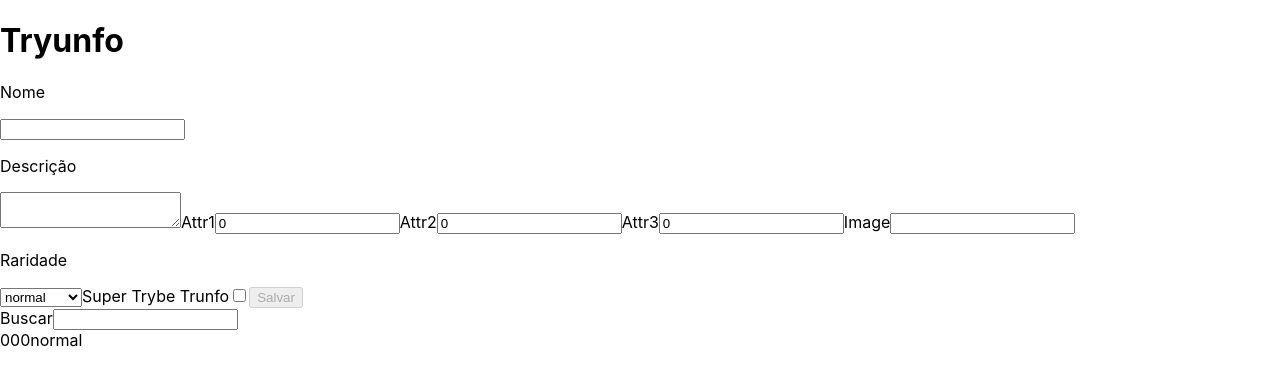
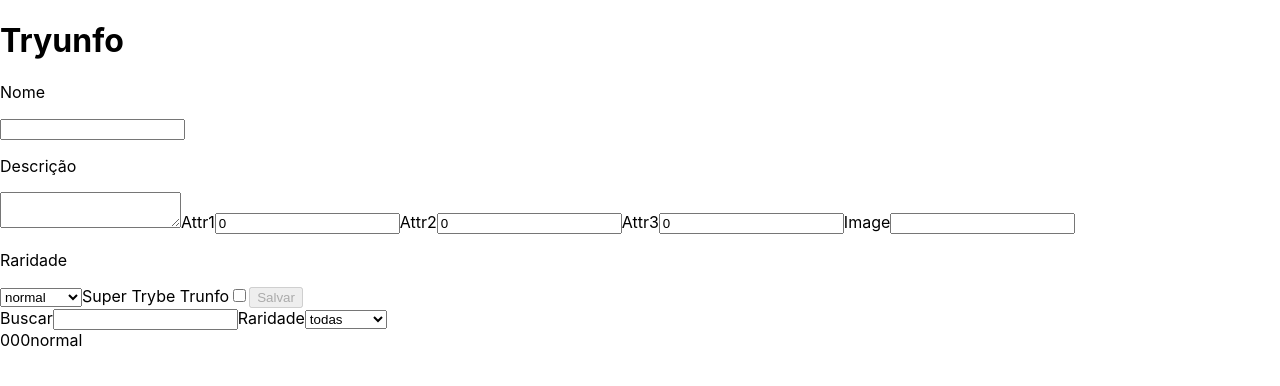
Before and after one commit to roberiodutra/tryunfo, a React (Create React App) app: page / in a window 1280 px wide. Shown: the top 386 px of the page. Built offline with nearby package versions, Linux system fonts and the light colour scheme.

Commit message:
feat: add funcionalidade para filtragem pela raridade do card

```diff
--- a/src/App.js
+++ b/src/App.js
@@ -19,6 +19,7 @@ class App extends Component {
       isSaveButtonDisabled: true,
       cardList: [],
       nameFilter: '',
+      rareFilter: 'todas',
     };
 
     this.onInputChange = this.onInputChange.bind(this);
@@ -111,6 +112,7 @@ class App extends Component {
       isSaveButtonDisabled,
       cardList,
       nameFilter,
+      rareFilter,
     } = this.state;
 
     return (
@@ -143,6 +145,8 @@ class App extends Component {
         />
         <div>
           { cardList.filter((el) => el.cardName.includes(nameFilter))
+            .filter((el) => (rareFilter !== 'todas'
+              ? el.cardRare === rareFilter : el))
             .map((el) => (
               <Card
                 key={ el.cardName }
--- a/src/components/Filter.js
+++ b/src/components/Filter.js
@@ -3,6 +3,7 @@ import PropTypes from 'prop-types';
 
 class Filter extends Component {
   render() {
+    const rarity = ['todas', 'normal', 'raro', 'muito raro'];
     const { onInputChange } = this.props;
 
     return (
@@ -16,6 +17,16 @@ class Filter extends Component {
             name="nameFilter"
           />
         </label>
+        <label htmlFor="rareFilter">
+          Raridade
+          <select
+            onChange={ onInputChange }
+            data-testid="rare-filter"
+            name="rareFilter"
+          >
+            { rarity.map((el, i) => <option key={ i }>{el}</option>) }
+          </select>
+        </label>
       </form>
     );
   }
```
